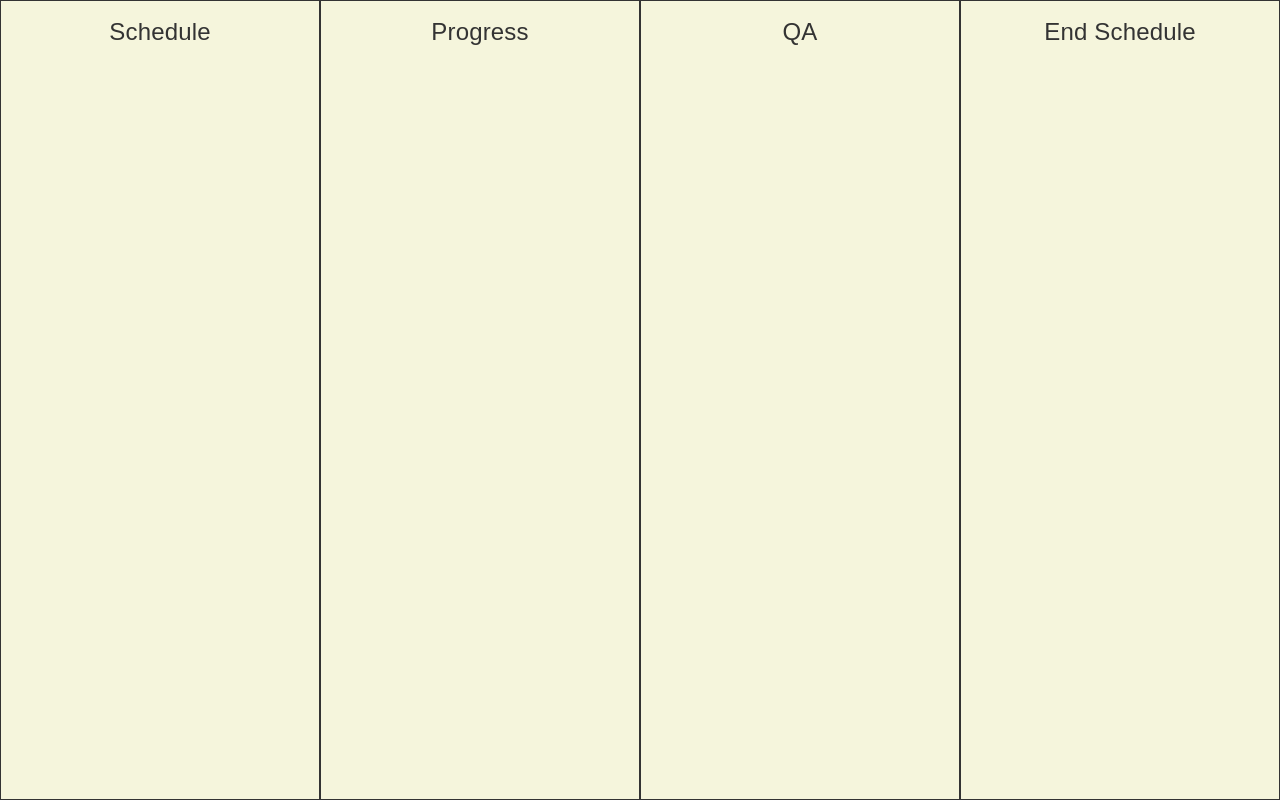
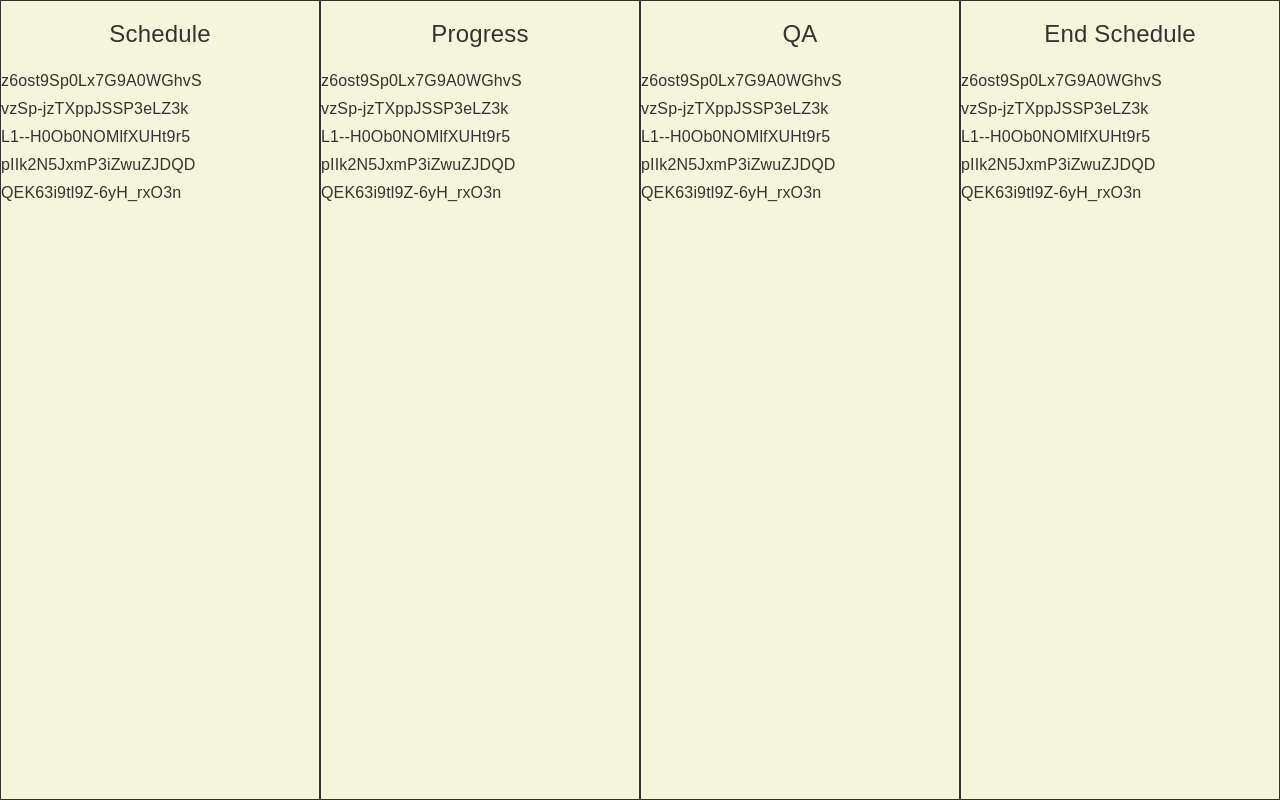
Before and after one commit to yunjunhojj/kanban-front, a React (Create React App) app: page / in a window 1280 px wide. Built offline with nearby package versions, Linux system fonts and the light colour scheme; data requests are answered from the project's data file.

Commit message:
#2 Refactor Home.jsx
Refactor .css >> style-component

```diff
--- /dev/null
+++ b/src/components/BoardColumn.jsx
@@ -0,0 +1,46 @@
+import { useEffect } from "react";
+import { useSelector, useDispatch } from "react-redux";
+import { getBoardThunk } from "../redux/modules/boardSlice";
+import styled from "styled-components";
+
+const BoardColumnStyled = styled.div`
+  max-width: 21.25rem;
+  min-height: 100vh;
+  width: 100%;
+  height: 100%;
+  background-color: beige;
+  border: 1px solid #333;
+
+  .title {
+    position: relative;
+    top: 0;
+    left: 0;
+    width: 100%;
+    margin: 0.75rem 0;
+    font-size: 1.5rem;
+    text-align: center;
+  }
+`;
+
+const BoardColumn = (props) => {
+  console.log("props : ", props);
+  const dispatch = useDispatch();
+
+  const { isLoading, error, boards } = useSelector((state) => state.boards);
+  useEffect(() => {
+    dispatch(getBoardThunk());
+  }, [dispatch]);
+
+  const renderedBoardItems = boards.map((item) => {
+    return <li>{item.id}</li>;
+  });
+
+  return (
+    <BoardColumnStyled>
+      <h3 className="title">{props.title}</h3>
+      <ul>{renderedBoardItems}</ul>
+    </BoardColumnStyled>
+  );
+};
+
+export default BoardColumn;
--- a/src/components/index.js
+++ b/src/components/index.js
@@ -0,0 +1,3 @@
+import BoardColumn from "./BoardColumn";
+
+export { BoardColumn };
--- /dev/null
+++ b/src/pages/Home.jsx
@@ -0,0 +1,41 @@
+import { useEffect } from "react";
+import { useSelector, useDispatch } from "react-redux";
+import styled from "styled-components";
+import { getBoardThunk } from "../redux/modules/boardSlice";
+import { BoardColumn } from "../components";
+
+const HomeStyled = styled.main`
+  max-width: 90rem;
+  min-height: 100vh;
+  width: 100%;
+  height: 100%;
+  margin: 0 auto;
+
+  background-color: yellowgreen;
+
+  .kanban-container {
+    display: flex;
+    flex-direction: row;
+    flex-wrap: nowrap;
+    justify-content: space-between;
+  }
+`;
+
+const BoardCard = () => {
+  return <div></div>;
+};
+
+const Home = () => {
+  return (
+    <HomeStyled>
+      <div className="kanban-container">
+        <BoardColumn title="Schedule" />
+        <BoardColumn title="Progress" />
+        <BoardColumn title="QA" />
+        <BoardColumn title="End Schedule" />
+      </div>
+    </HomeStyled>
+  );
+};
+
+export default Home;
--- a/src/pages/Home/Home.css
+++ /dev/null
@@ -1,44 +0,0 @@
-.container {
-    max-width: 1440px ;
-    min-height: 100vh;
-    width: 100%;
-    height: 100%;
-    margin: 0 auto;
-
-    background-color: yellowgreen;
-}
-
-.kanban_container {
-display: flex;
-flex-direction: row;
-flex-wrap: nowrap;
-justify-content: space-between;
-}
-
-/* 각각 Kanban Area */
-.kanban_container > ul {
-    max-width: 340px;
-    min-height: 100vh;
-    width: 100%;
-    height: 100%;
-    background-color: beige;
-    border: 1px solid #333;
-}
-
-.kanban_container > ul .title {
-    position: relative;
-    display: inline-block;
-    width: 100%;
-    margin: 10px 0;
-    font-size: 24px;
-    text-align: center;
-}
-
-.kanban_container > ul .title::before {
-    position: absolute;
-    bottom:0 ;
-    left: 0;
-    width: 100px;
-    height: 3px;
-    background-color: red;
-}
--- a/src/pages/Home/Home.jsx
+++ /dev/null
@@ -1,56 +0,0 @@
-import { useEffect } from "react";
-import { useSelector, useDispatch } from "react-redux";
-// import styled, { StyledComponent } from "styled-components";
-import { getBoardThunk } from "../../redux/modules/boardSlice";
-import "./Home.css";
-
-const Home = () => {
-  const dispatch = useDispatch();
-
-  const { isLoading, error, boards } = useSelector((state) => state.boards);
-  useEffect(() => {
-    dispatch(getBoardThunk());
-  }, [dispatch]);
-  console.log("isLoading", isLoading);
-  console.log("error", error);
-  console.log("boards", boards);
-
-  return (
-    <>
-      <div className="container">
-        <div className="kanban_container">
-          {/*ul, li 나중에 styled-component로 리팩토링하기*/}
-          <ul className="task_wrap depth1">
-            <li>
-              <h3 className="title">Schedule</h3>
-            </li>
-            <ul className="depth2">
-              <li></li>
-              <li></li>
-            </ul>
-          </ul>
-          <ul className="progress_wrap depth1">
-            <li>
-              <h3 className="title">Progress</h3>
-            </li>
-            <li></li>
-          </ul>
-          <ul className="QA_wrap depth1">
-            <li>
-              <h3 className="title">QA</h3>
-            </li>
-            <li></li>
-          </ul>
-          <ul className="end_wrap depth1">
-            <li>
-              <h3 className="title">End Schedule</h3>
-            </li>
-            <li></li>
-          </ul>
-        </div>
-      </div>
-    </>
-  );
-};
-
-export default Home;
--- a/src/pages/index.js
+++ b/src/pages/index.js
@@ -1,4 +1,4 @@
-import Home from "./Home/Home";
+import Home from "./Home";
 import Detail from "./Detail";
 import NotFound from "./NotFound";
 
```
